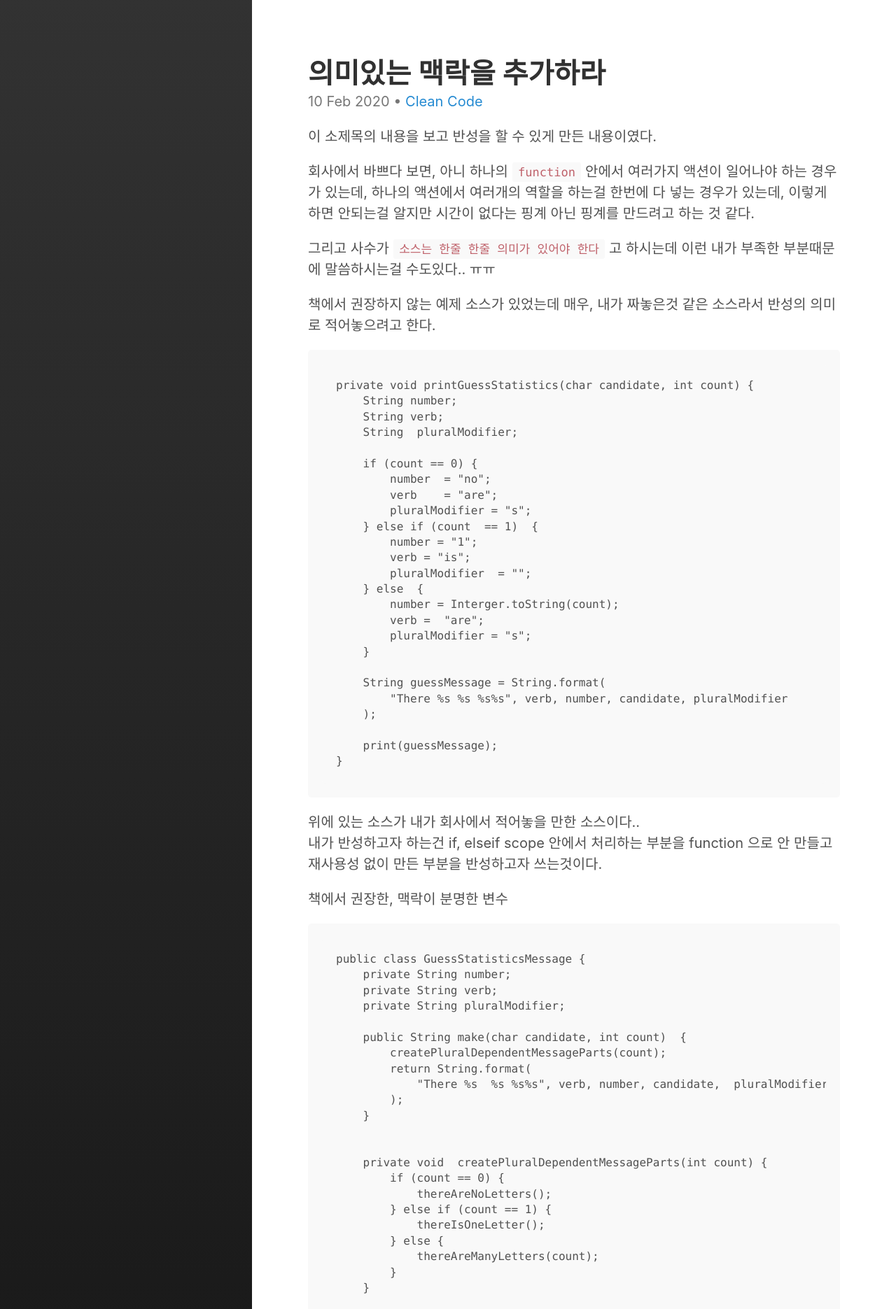
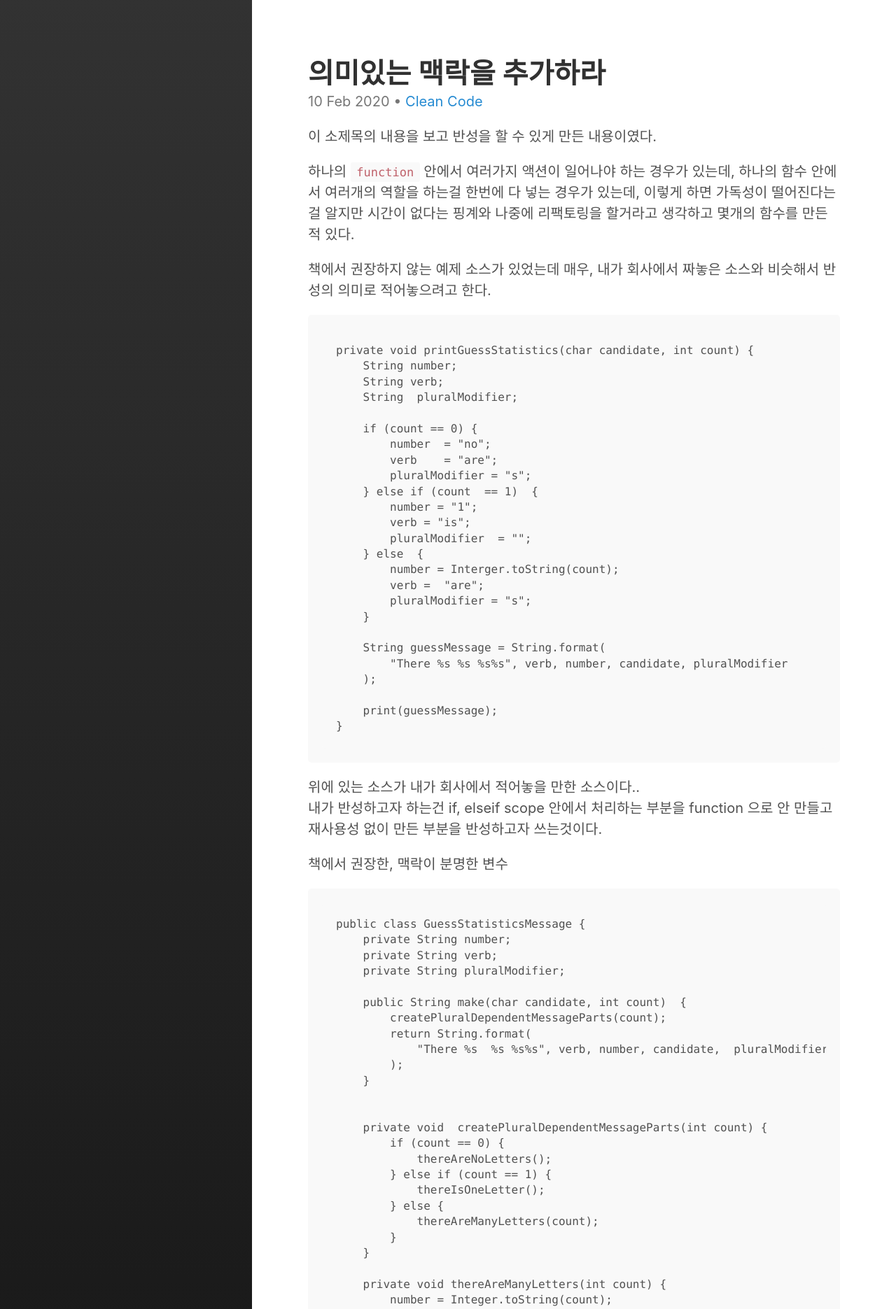
Before and after one commit to eunjju1209/eunjju1209.github.io, a Jekyll site: the page built from _posts/2020-02-10-clean-code.md, in a window 1280 px wide. Shown: the top 1871 px of the page at 70% size. Built offline with Jekyll 4.4.1, drawn with Linux system fonts in a browser that asks for light colours.

Commit message:
가독성 수정

```diff
--- a/_posts/2020-02-10-clean-code.md
+++ b/_posts/2020-02-10-clean-code.md
@@ -6,13 +6,11 @@ categories: CleanCode
 
 이 소제목의 내용을 보고 반성을 할 수 있게 만든 내용이였다. <br/>
 
-회사에서 바쁘다 보면, 아니 하나의 `function` 안에서 여러가지 액션이 일어나야 하는 경우가 있는데,
-하나의 액션에서 여러개의 역할을 하는걸 한번에 다 넣는 경우가 있는데, 이렇게 하면 안되는걸 알지만
-시간이 없다는 핑계 아닌 핑계를 만드려고 하는 것 같다.
+하나의 `function` 안에서 여러가지 액션이 일어나야 하는 경우가 있는데,
+하나의 함수 안에서 여러개의 역할을 하는걸 한번에 다 넣는 경우가 있는데,
+이렇게 하면 가독성이 떨어진다는걸 알지만 시간이 없다는 핑계와 나중에 리팩토링을 할거라고 생각하고 몇개의 함수를 만든적 있다.
 
-그리고 사수가 `소스는 한줄 한줄 의미가 있어야 한다` 고 하시는데 이런 내가 부족한 부분때문에 말씀하시는걸 수도있다.. ㅠㅠ
-
-책에서 권장하지 않는 예제 소스가 있었는데 매우, 내가 짜놓은것 같은 소스라서 반성의 의미로 적어놓으려고 한다.
+책에서 권장하지 않는 예제 소스가 있었는데 매우, 내가 회사에서 짜놓은 소스와 비슷해서 반성의 의미로 적어놓으려고 한다.
 
 
     private void printGuessStatistics(char candidate, int count) {
```
Also changed, not shown: 2 other files.
